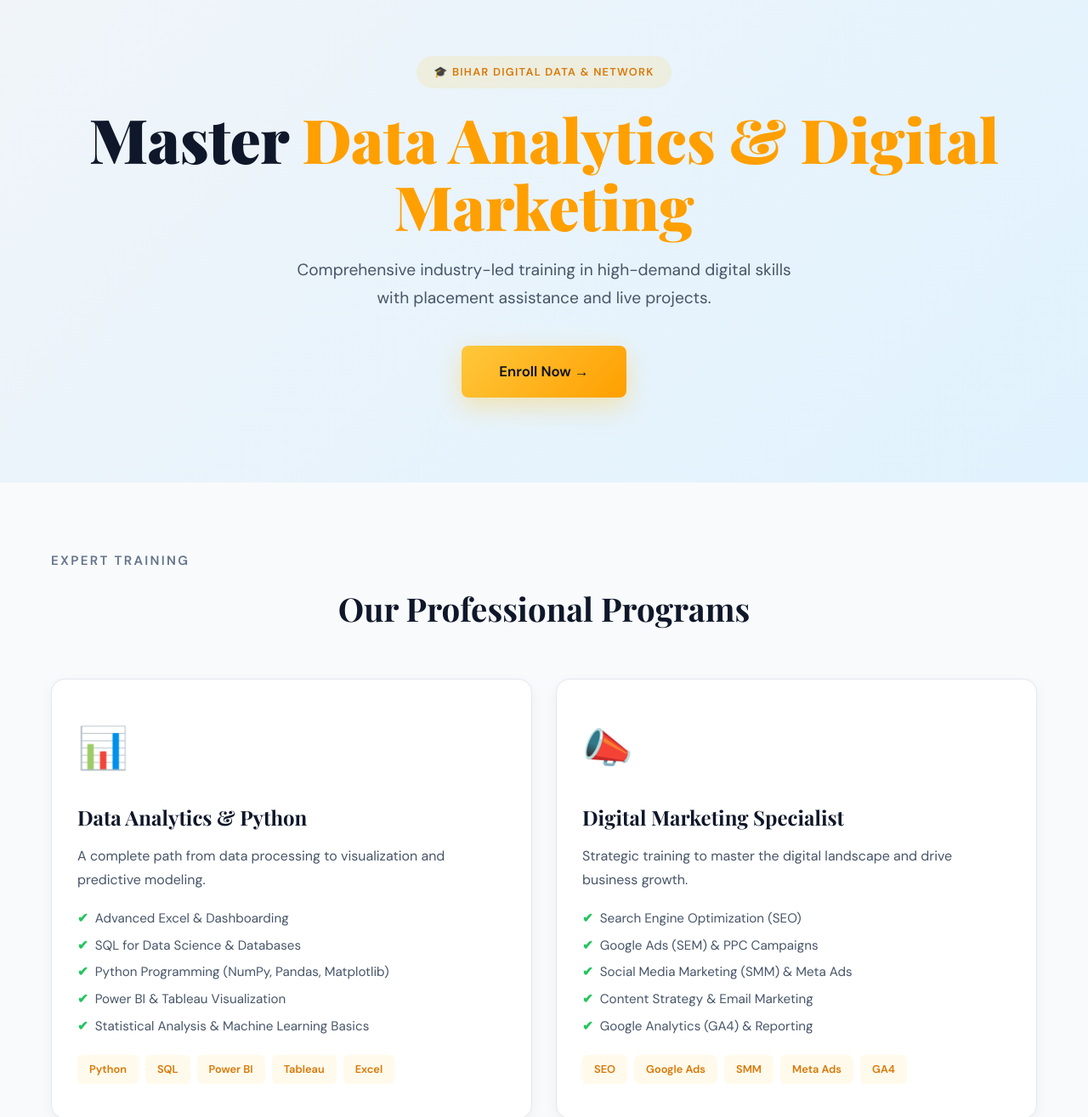
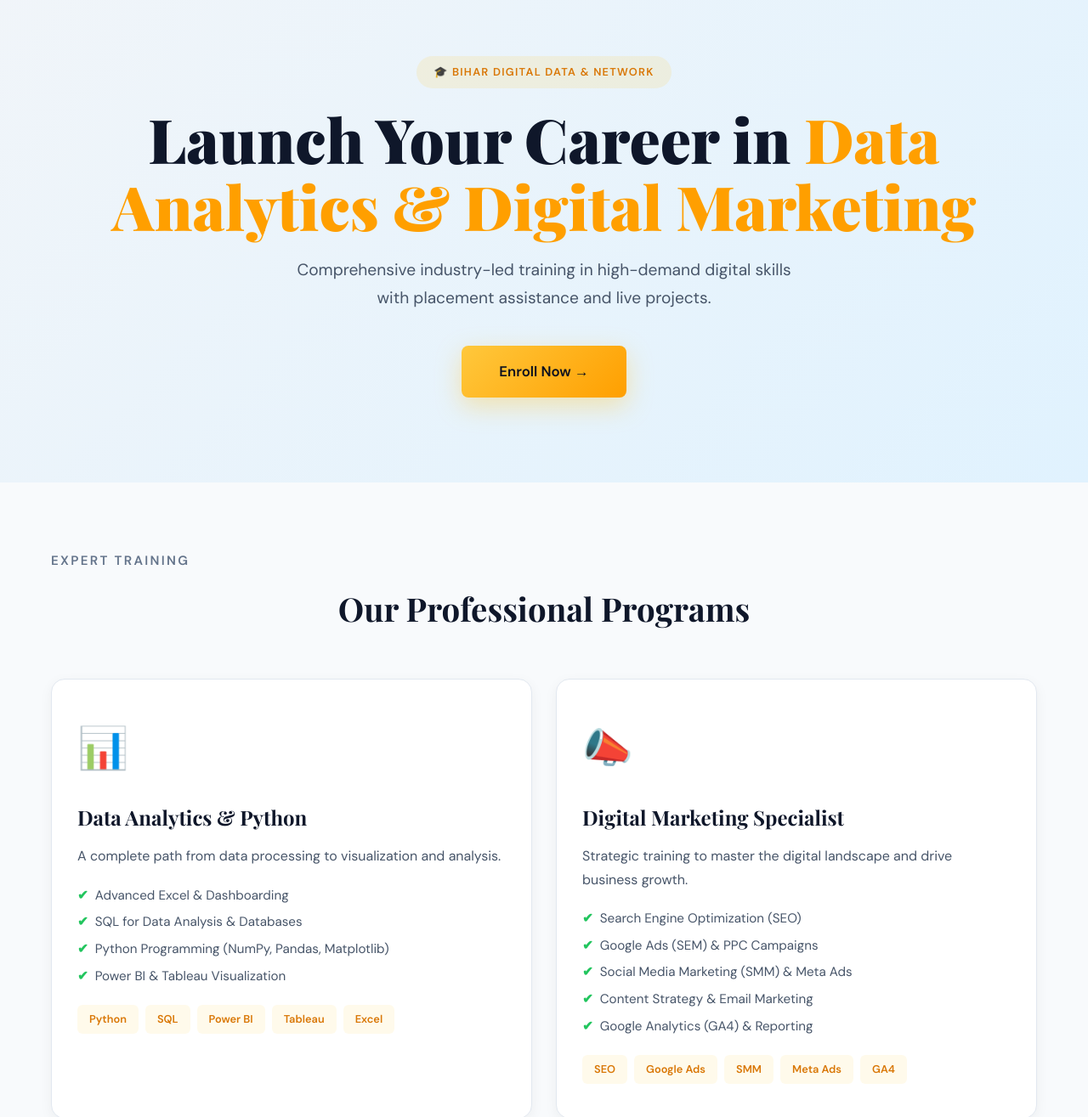
Before and after one commit to imran41/bihar-digital-data-and-network, a website: page public/index.html in a window 1280 px wide. Shown: the part 140-1455 px from the top of the page at 85% size. Drawn offline with nearby package versions, Linux system fonts and the light colour scheme.

Commit message:
Update index.html

```diff
--- a/public/index.html
+++ b/public/index.html
@@ -165,7 +165,7 @@
 
   <section class="hero" id="home">
     <div class="hero-badge">🎓 BIHAR DIGITAL DATA & NETWORK</div>
-    <h1>Master <span>Data Analytics & Digital Marketing</span></h1>
+    <h1>Launch Your Career in <span>Data Analytics & Digital Marketing</span></h1>
     <p>Comprehensive industry-led training in high-demand digital skills with placement assistance and live projects.</p>
     <a href="#enroll" class="hero-btn">Enroll Now →</a>
   </section>
@@ -180,13 +180,12 @@
       <div class="course-card">
         <div class="course-icon">📊</div>
         <h3>Data Analytics & Python</h3>
-        <p>A complete path from data processing to visualization and predictive modeling.</p>
+        <p>A complete path from data processing to visualization and analysis.</p>
         <ul class="course-modules">
           <li>Advanced Excel & Dashboarding</li>
-          <li>SQL for Data Science & Databases</li>
+          <li>SQL for Data Analysis & Databases</li>
           <li>Python Programming (NumPy, Pandas, Matplotlib)</li>
           <li>Power BI & Tableau Visualization</li>
-          <li>Statistical Analysis & Machine Learning Basics</li>
         </ul>
         <div class="course-tags">
           <span class="tag">Python</span><span class="tag">SQL</span><span class="tag">Power BI</span><span class="tag">Tableau</span><span class="tag">Excel</span>
```
